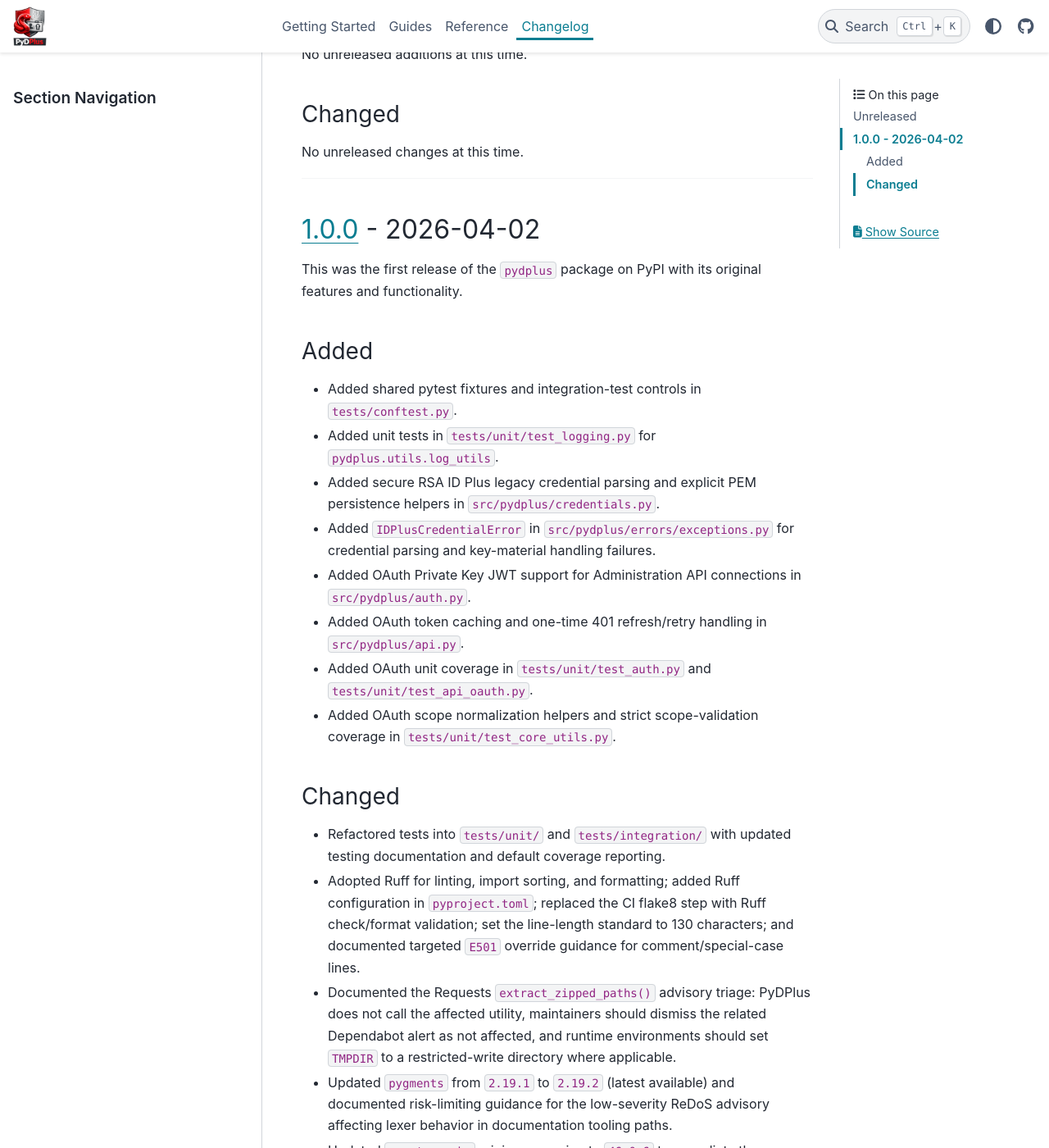
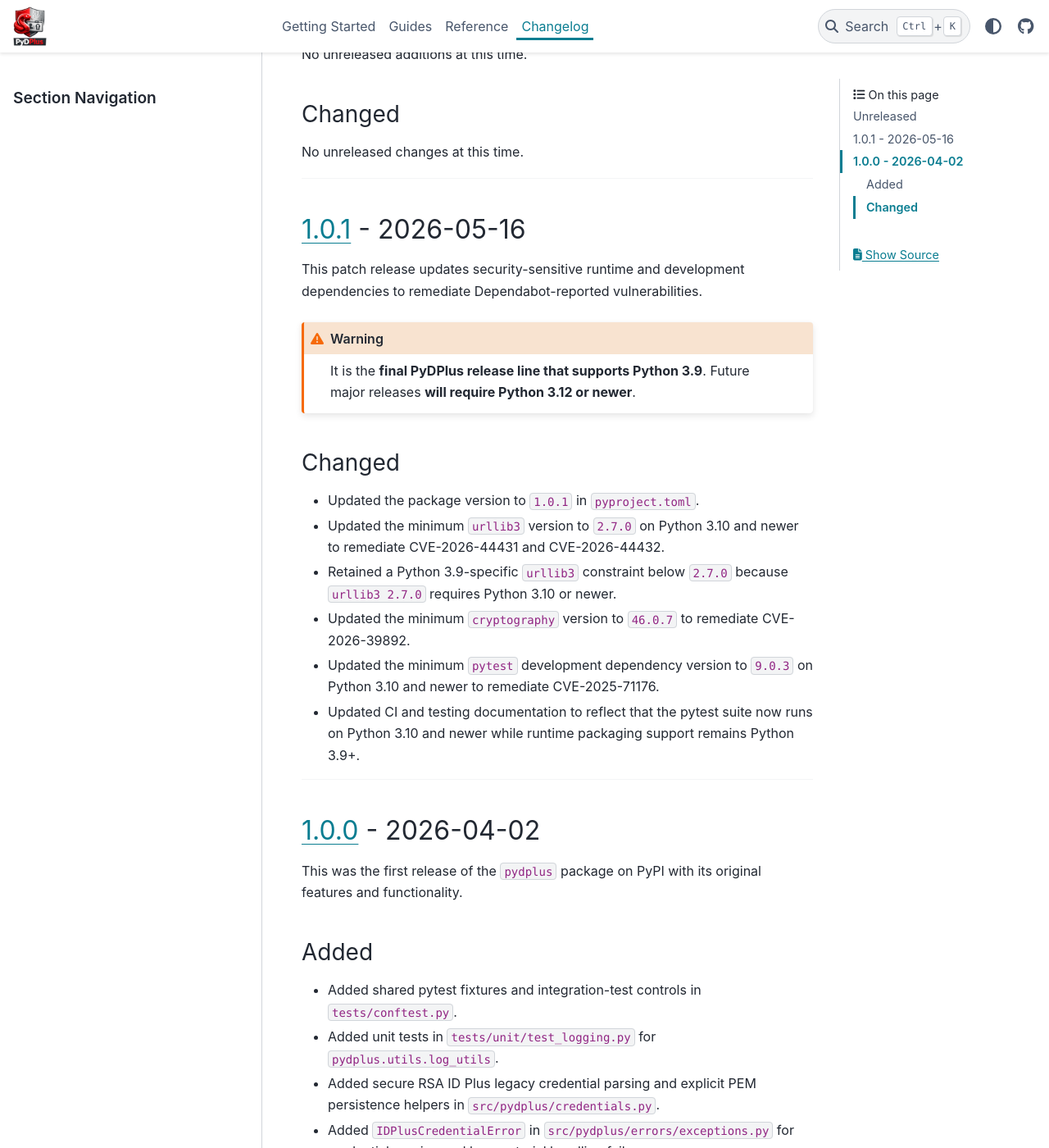
Before and after one commit to jeffshurtliff/pydplus, a Sphinx documentation site: the page built from docs/CHANGELOG.md, in a window 1280 px wide and 1400 px high, scrolled down 474 px. Shown: the whole window at 82% size. Built offline with Sphinx 7.4.7 and the PyData theme 0.15.4, drawn with Linux system fonts in a browser that asks for light colours.

Commit message:
chore(release): prepare pydplus 1.0.1 security release

````diff
--- a/docs/CHANGELOG.md
+++ b/docs/CHANGELOG.md
@@ -19,6 +19,27 @@ No unreleased additions at this time.
 ### Changed
 
 No unreleased changes at this time.
+
+---
+(relnotes-1.0.1)=
+## [1.0.1] - 2026-05-16
+
+This patch release updates security-sensitive runtime and development dependencies to remediate
+Dependabot-reported vulnerabilities.
+
+```{warning}
+It is the **final PyDPlus release line that supports Python 3.9**.
+Future major releases **will require Python 3.12 or newer**.
+```
+
+### Changed
+
+- Updated the package version to `1.0.1` in `pyproject.toml`.
+- Updated the minimum `urllib3` version to `2.7.0` on Python 3.10 and newer to remediate CVE-2026-44431 and CVE-2026-44432.
+- Retained a Python 3.9-specific `urllib3` constraint below `2.7.0` because `urllib3 2.7.0` requires Python 3.10 or newer.
+- Updated the minimum `cryptography` version to `46.0.7` to remediate CVE-2026-39892.
+- Updated the minimum `pytest` development dependency version to `9.0.3` on Python 3.10 and newer to remediate CVE-2025-71176.
+- Updated CI and testing documentation to reflect that the pytest suite now runs on Python 3.10 and newer while runtime packaging support remains Python 3.9+.
 
 ---
 (relnotes-1.0.0)=
@@ -60,5 +81,6 @@ features and functionality.
 
 
 <!-- The reference definitions are listed below -->
-[Unreleased]: https://github.com/jeffshurtliff/pydplus/compare/1.0.0...HEAD
+[Unreleased]: https://github.com/jeffshurtliff/pydplus/compare/1.0.1...HEAD
+[1.0.1]: https://github.com/jeffshurtliff/pydplus/compare/1.0.0...1.0.1
 [1.0.0]: https://github.com/jeffshurtliff/pydplus/releases/tag/1.0.0
--- a/docs/getting-started/index.rst
+++ b/docs/getting-started/index.rst
@@ -17,6 +17,12 @@ Before you begin, make sure you have:
 - An RSA ID Plus administrator user with API permissions
 - Legacy API credentials as needed
 
+.. important::
+
+   PyDPlus ``1.0.1`` is the final release line that supports Python 3.9.
+   Future major releases will require Python 3.12 or newer.
+
+
 For deeper task-based walkthroughes after setup, continue to the :doc:`../guides/index` section.
 For method and exception details, see the :doc:`../reference/index` section.
 
````
Also changed, not shown: README.md (+3 -0 lines), docs/getting-started/overview.md (+5 -0 lines), docs/guides/testing.md (+7 -1 lines), docs/index.md (+5 -0 lines), pyproject.toml (+8 -5 lines), 2 other files.
